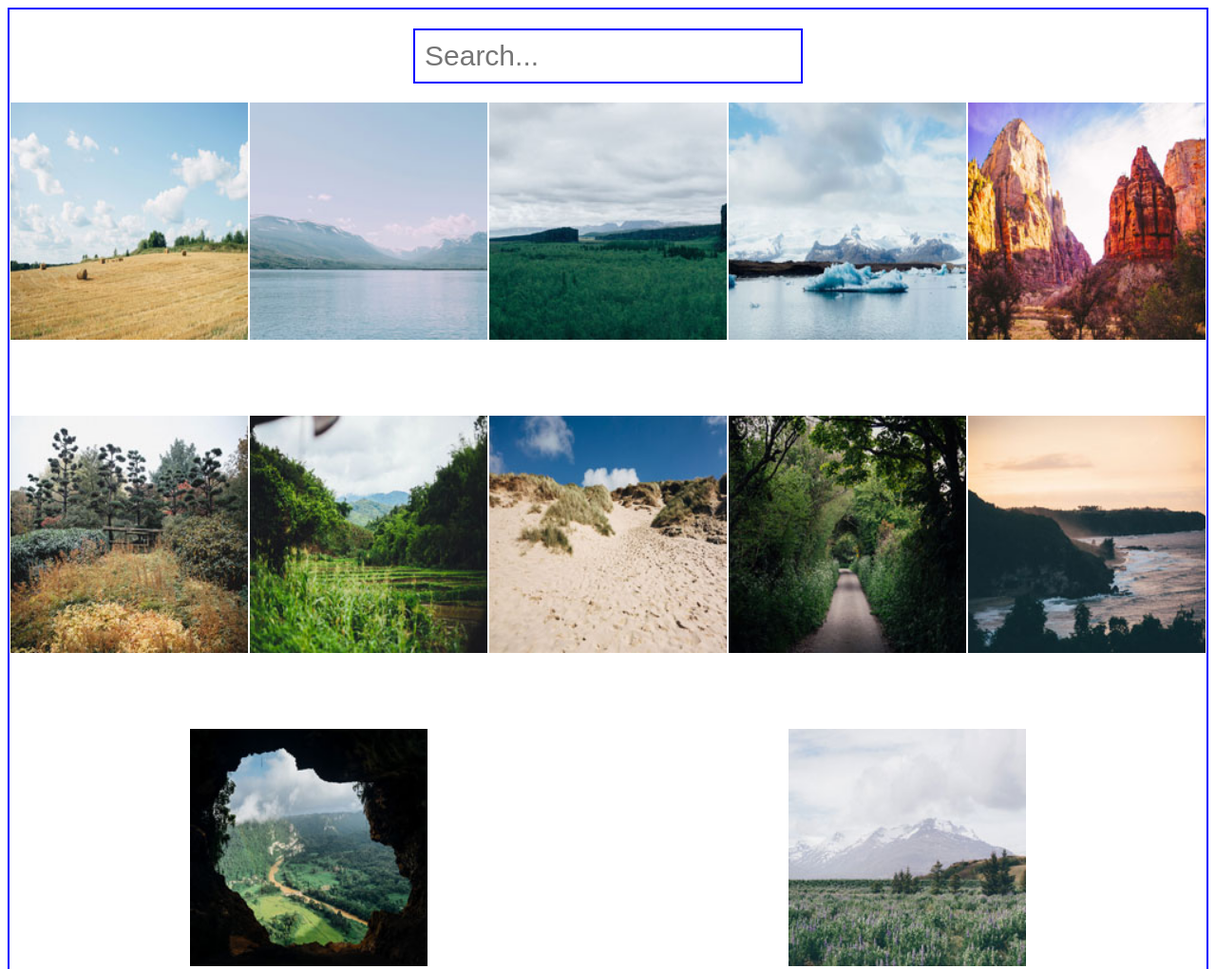
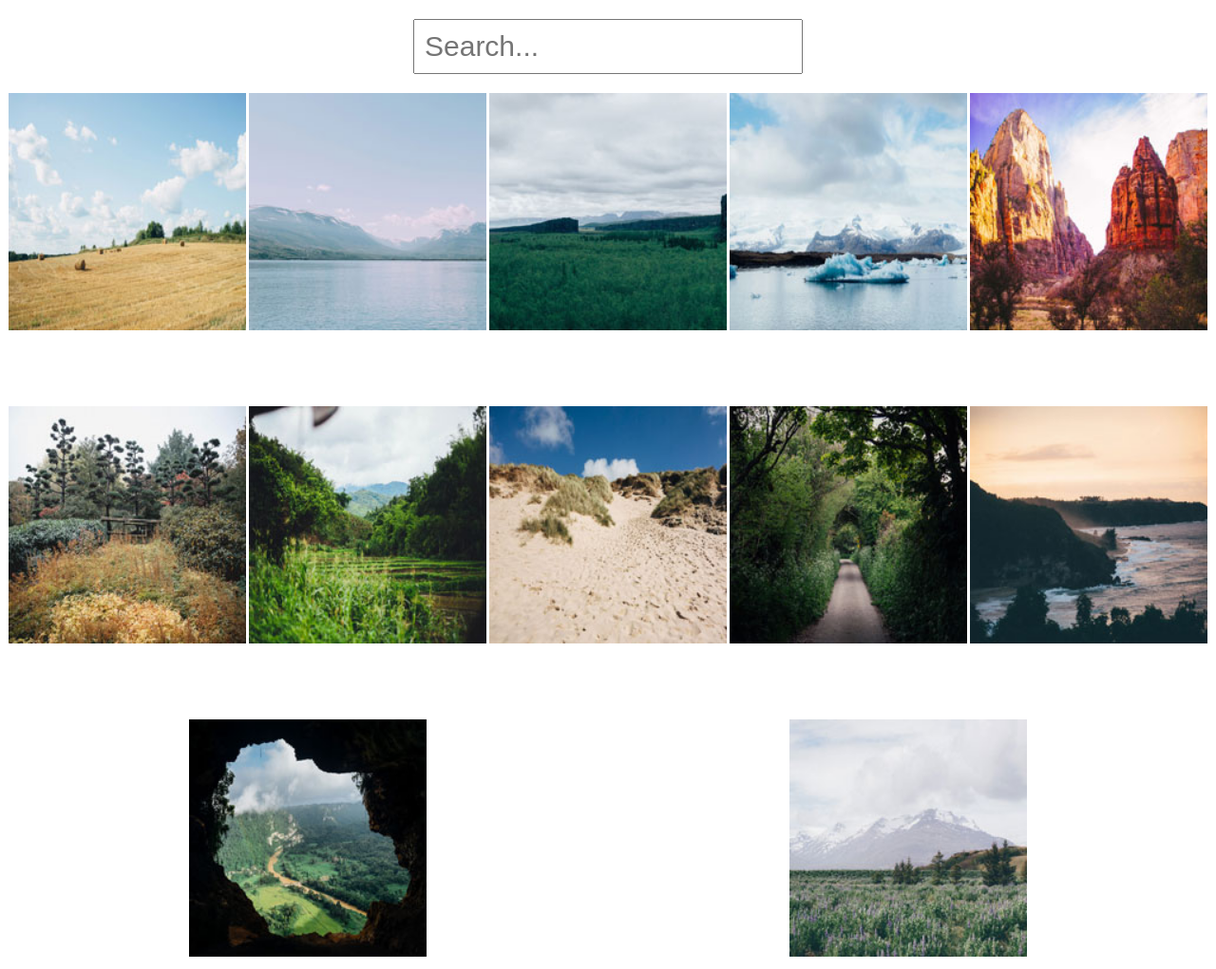
Before and after one commit to Gavin81/unit-05, a plain HTML site: page index.html in a window 1280 px wide. Shown: the top 1021 px of the page at 95% size. Drawn offline with nearby package versions, Linux system fonts and the light colour scheme; files whose address does not match are found by name.

Commit message:
css
small css changes

```diff
--- a/css/main.css
+++ b/css/main.css
@@ -8,7 +8,7 @@
 }
 
 #search {
-  border: 2px solid blue;
+  border: ;
   display: block;
   margin: 0 auto;
   margin-top: 20px;
@@ -29,10 +29,6 @@
   }
 
 
-  .searchDiv {
-
-  }
-
   .search {
     display: block;
     margin: 0 auto;
@@ -40,14 +36,6 @@
     margin-top: 50px;
     margin-bottom: 50px;
     padding: 5px 10px 5px 10px;
-  }
-
-
-  .main-gallery-area {
-
-  }
-  .image {
-
   }
 
 
@@ -79,9 +67,7 @@
     text-align: center;
   }
 
-  .image{
 
-  }
 
 }
 
@@ -93,13 +79,14 @@
     background: white;
   }
 
+/*
   .searchDiv {
 
   }
   .search {
 
   }
-
+*/
 
   .main-gallery-area {
     display: flex;
@@ -150,13 +137,14 @@
     background-color: white;
   }
 
-
+/*
   .searchDiv {
 
   }
   .search {
 
   }
+*/
 
   .main-gallery-area {
     border:;
--- a/lightcase-2.5-3.0/src/css/lightcase.css
+++ b/lightcase-2.5-3.0/src/css/lightcase.css
@@ -560,7 +560,7 @@ a[class*='lightcase-icon-'].lightcase-icon-pause, a[class*='lightcase-icon-'].li
 @media screen and (min-width: 320px) {/* MOBILE PIXEL RESOLUTION */
 
   body {
-    border: 2px solid green;
+    border: ;
   }
 
    #lightcase-info #lightcase-caption {
@@ -575,8 +575,9 @@ a[class*='lightcase-icon-'].lightcase-icon-pause, a[class*='lightcase-icon-'].li
 @media screen and (min-width: 600px) {/* IPAD/TABLET RES/view */
 
   body {
-    border: 2px solid black;
+    border: ;
   }
+
 
   #data-lc-options {
     border: ;
@@ -611,7 +612,7 @@ a[class*='lightcase-icon-'].lightcase-icon-pause, a[class*='lightcase-icon-'].li
 @media screen and (min-width: 1024px) {
 
   body {
-    border: 2px solid blue;
+    border:;
   }
 
   #lightcase-info #lightcase-caption {
```
